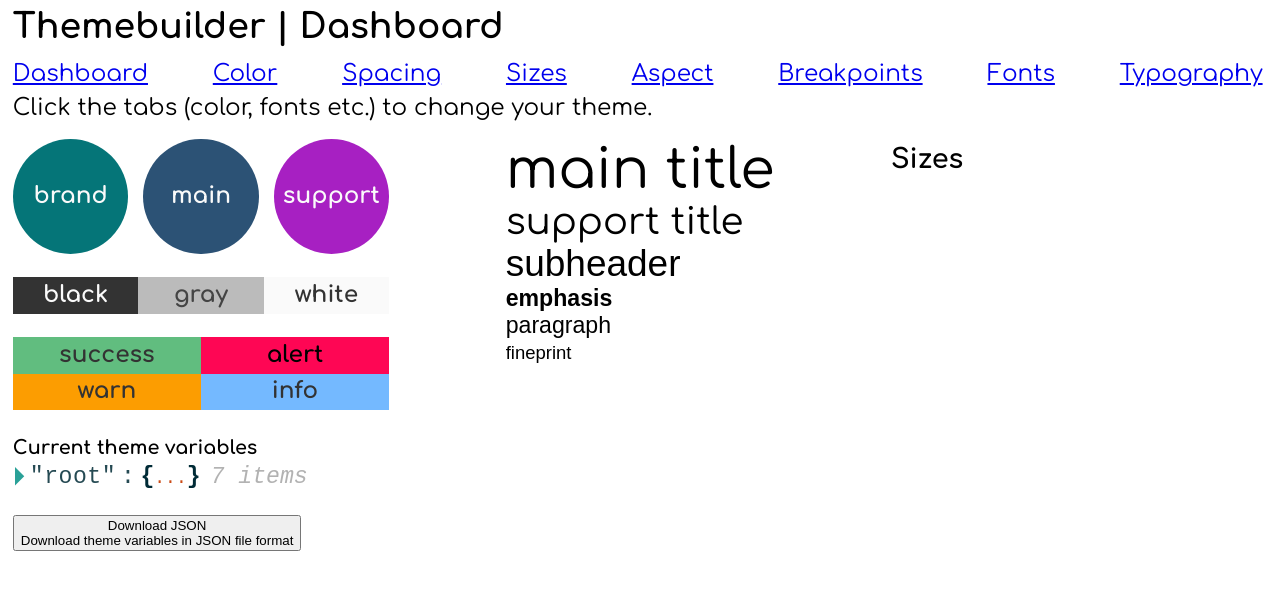
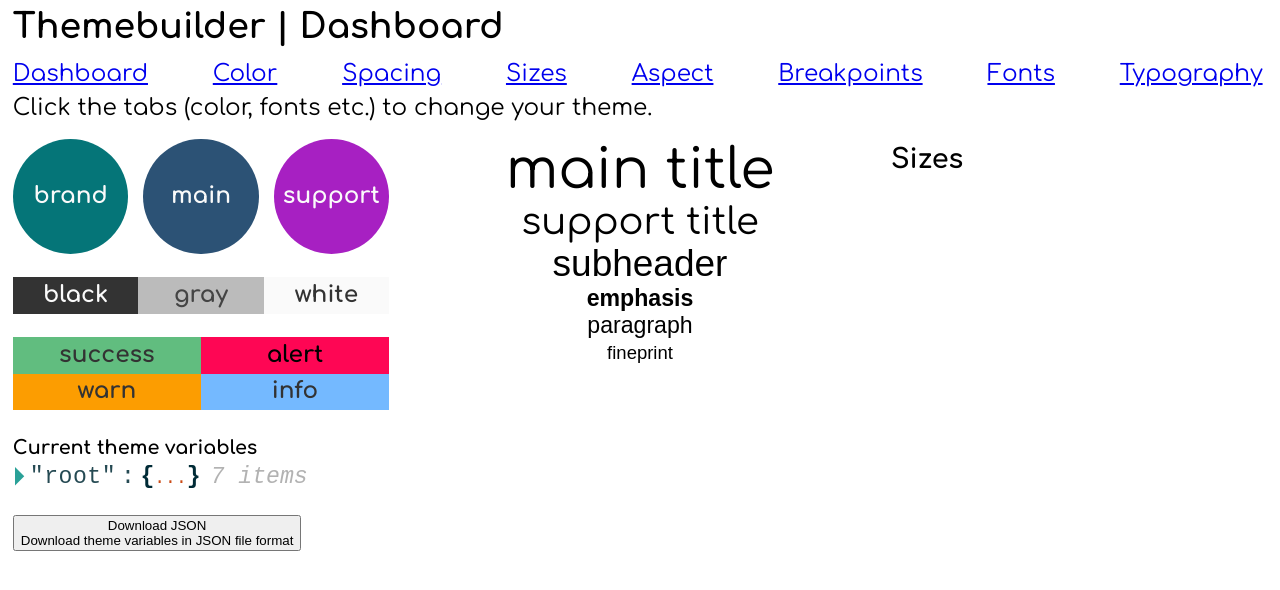
Before and after one commit to olemak/themebuilder, a React (Create React App) app: page / in a window 1280 px wide. Shown: the top 590 px of the page. Built offline with nearby package versions, Linux system fonts and the light colour scheme.

Commit message:
Preview color and typography alignment

```diff
--- a/src/components/Preview.jsx
+++ b/src/components/Preview.jsx
@@ -11,7 +11,7 @@ class Preview extends Component {
                 <p>Click the tabs (color, fonts etc.) to change your theme.</p>
                 <div className="preview">
                     <PreviewColors
-                        className="preview__color"
+                        className="preview__colors"
                         colors={this.props.colors}
                     />
 
--- a/src/components/PreviewColors.jsx
+++ b/src/components/PreviewColors.jsx
@@ -5,7 +5,7 @@ import { getFromObject } from "../utils/getFromObject";
 class PreviewColors extends PureComponent {
     render() {
         return (
-            <section className="preview__colors">
+            <section className={this.props.className}>
                 <div className="preview__colors--color">
                     {getFromObject(this.props.colors, [
                         "brand",
--- a/src/components/PreviewTypography.jsx
+++ b/src/components/PreviewTypography.jsx
@@ -13,7 +13,7 @@ class PreviewTypography extends PureComponent {
 
     render() {
         return (
-            <div>
+            <section className={this.props.className}>
                 {Object.keys(this.props.typography).map(presetName => (
                     <div key={`preview-typograph-${presetName}`}>
                         <span
@@ -32,7 +32,7 @@ class PreviewTypography extends PureComponent {
                         </span>
                     </div>
                 ))}
-            </div>
+            </section>
         );
     }
 }
--- a/src/components/preview.scss
+++ b/src/components/preview.scss
@@ -44,6 +44,10 @@
         flex: 1 1 auto;
         width: 320px;
         max-width: 30%;
+        text-align: center;
+        display: flex;
+        //        justify-content: center;
+        flex-flow: column nowrap;
     }
 
     &__sizes {
```
